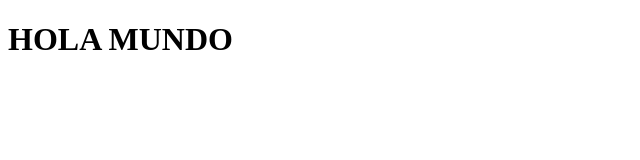
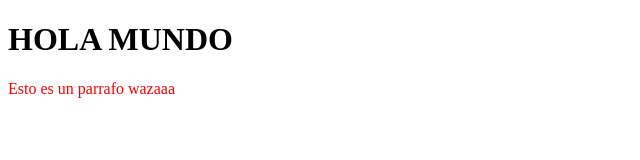
Before and after one commit to sebastian123-as/AzureDevops, a plain HTML site: page index.html in a window 1280 px wide. Shown: the whole page, without its empty margins (0-640 px from the left). Drawn offline with Linux system fonts and the light colour scheme.

Commit message:
feat: se agrego un parrafo

```diff
--- a/index.html
+++ b/index.html
@@ -7,5 +7,6 @@
 </head>
 <body>
     <h1>HOLA MUNDO</h1>
+    <p style="color: red;">Esto es un parrafo wazaaa</p>
 </body>
 </html>
```
